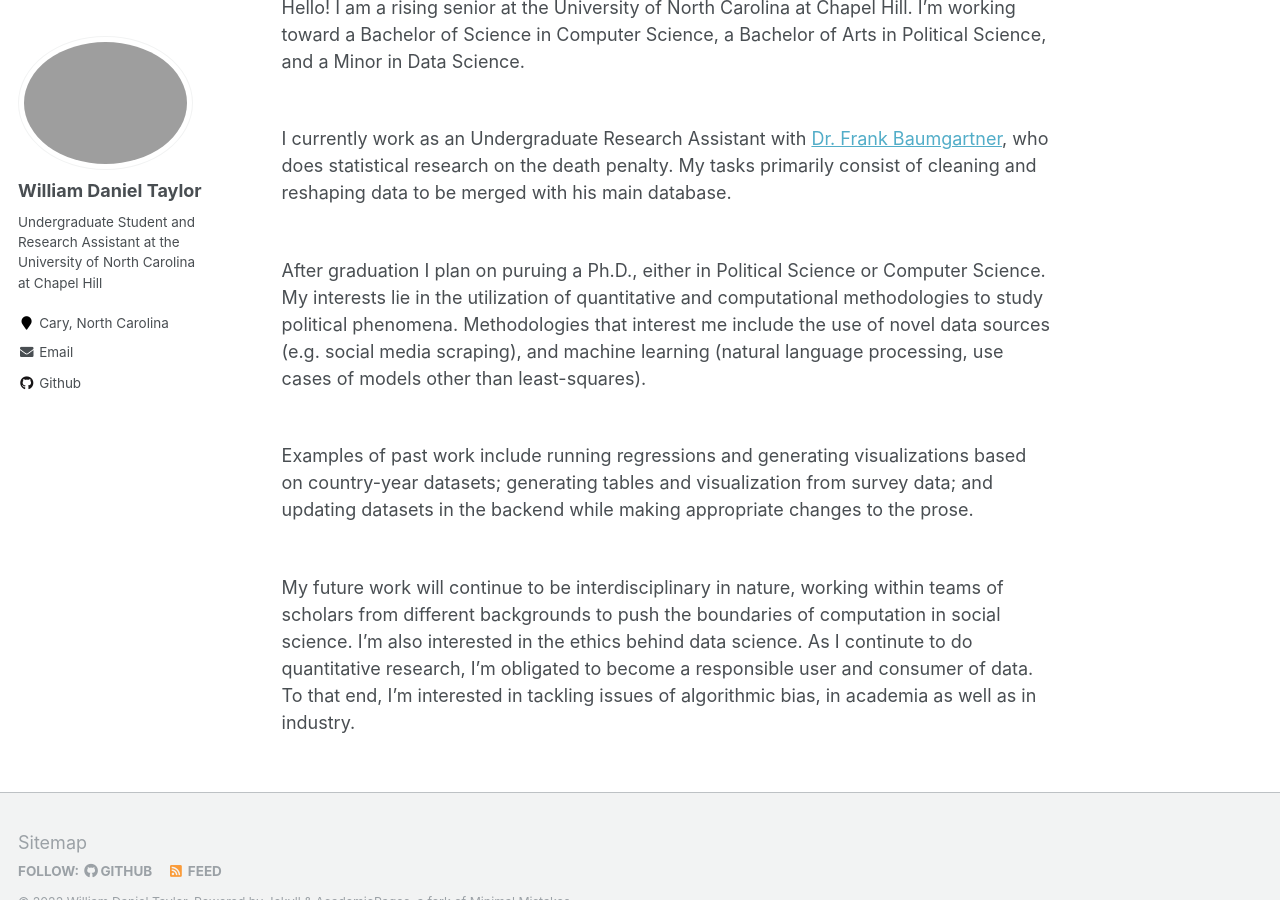
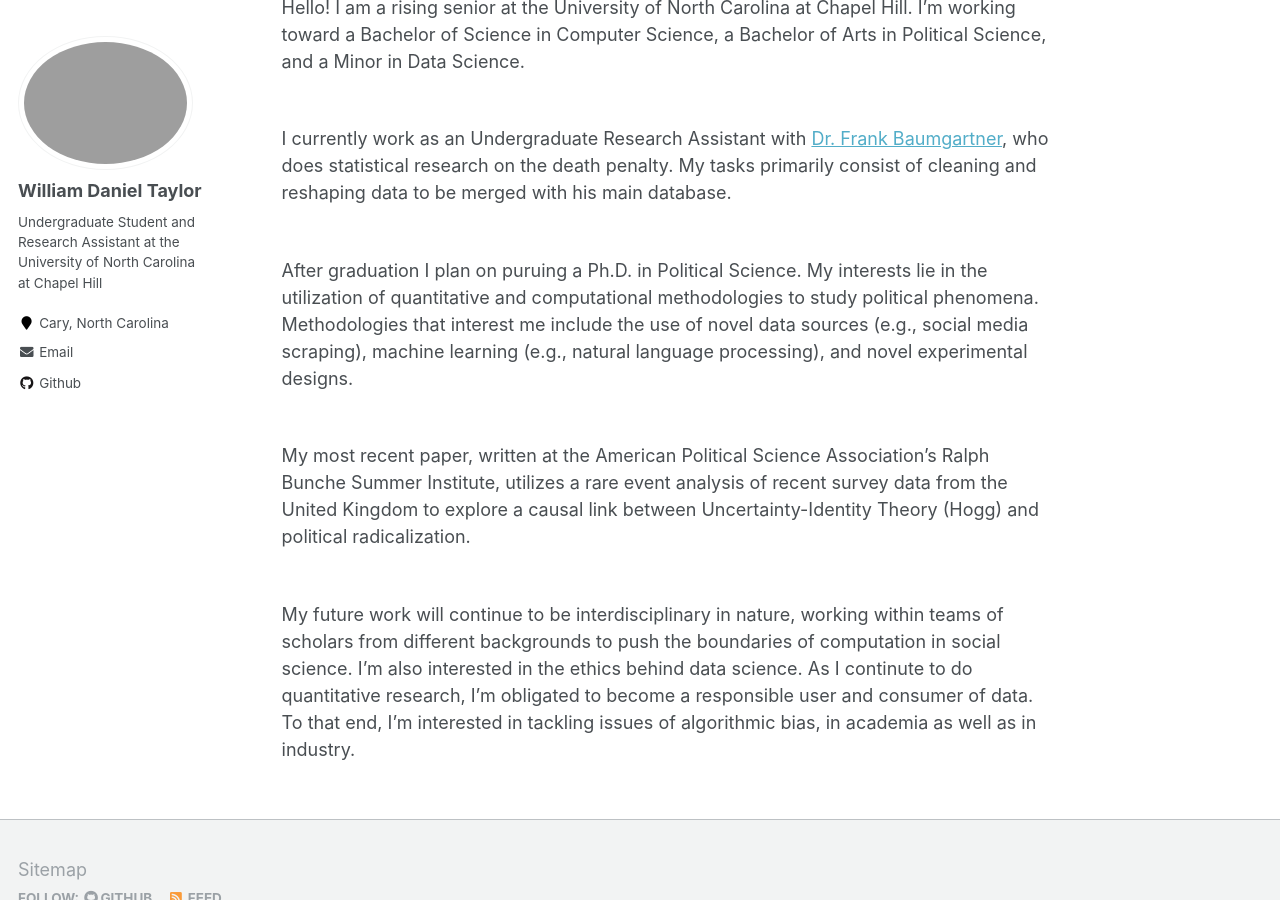
Before and after one commit to wdtaylor30/wdtaylor30.github.io, a Jekyll site: the page built from _pages/about.md, in a window 1280 px wide and 900 px high, scrolled down 722 px. Built offline with Jekyll 4.4.1, drawn with Linux system fonts in a browser that asks for light colours.

Commit message:
updated about.md

```diff
--- a/_pages/about.md
+++ b/_pages/about.md
@@ -15,8 +15,8 @@ Hello! I am a rising senior at the University of North Carolina at Chapel Hill.
 
 I currently work as an Undergraduate Research Assistant with [Dr. Frank Baumgartner](https://fbaum.unc.edu/), who does statistical research on the death penalty. My tasks primarily consist of cleaning and reshaping data to be merged with his main database. <br> <br>
 
-After graduation I plan on puruing a Ph.D., either in Political Science or Computer Science. My interests lie in the utilization of quantitative and computational methodologies to study political phenomena. Methodologies that interest me include the use of novel data sources (e.g. social media scraping), and machine learning (natural language processing, use cases of models other than least-squares).<br><br>
+After graduation I plan on puruing a Ph.D. in Political Science. My interests lie in the utilization of quantitative and computational methodologies to study political phenomena. Methodologies that interest me include the use of novel data sources (e.g., social media scraping), machine learning (e.g., natural language processing), and novel experimental designs.<br><br>
 
-Examples of past work include running regressions and generating visualizations based on country-year datasets; generating tables and visualization from survey data; and updating datasets in the backend while making appropriate changes to the prose.<br> <br>
+My most recent paper, written at the American Political Science Association's Ralph Bunche Summer Institute, utilizes a rare event analysis of recent survey data from the United Kingdom to explore a causal link between Uncertainty-Identity Theory (Hogg) and political radicalization.<br> <br>
 
 My future work will continue to be interdisciplinary in nature, working within teams of scholars from different backgrounds to push the boundaries of computation in social science. I'm also interested in the ethics behind data science. As I continute to do quantitative research, I'm obligated to become a responsible user and consumer of data. To that end, I'm interested in tackling issues of algorithmic bias, in academia as well as in industry.
```
